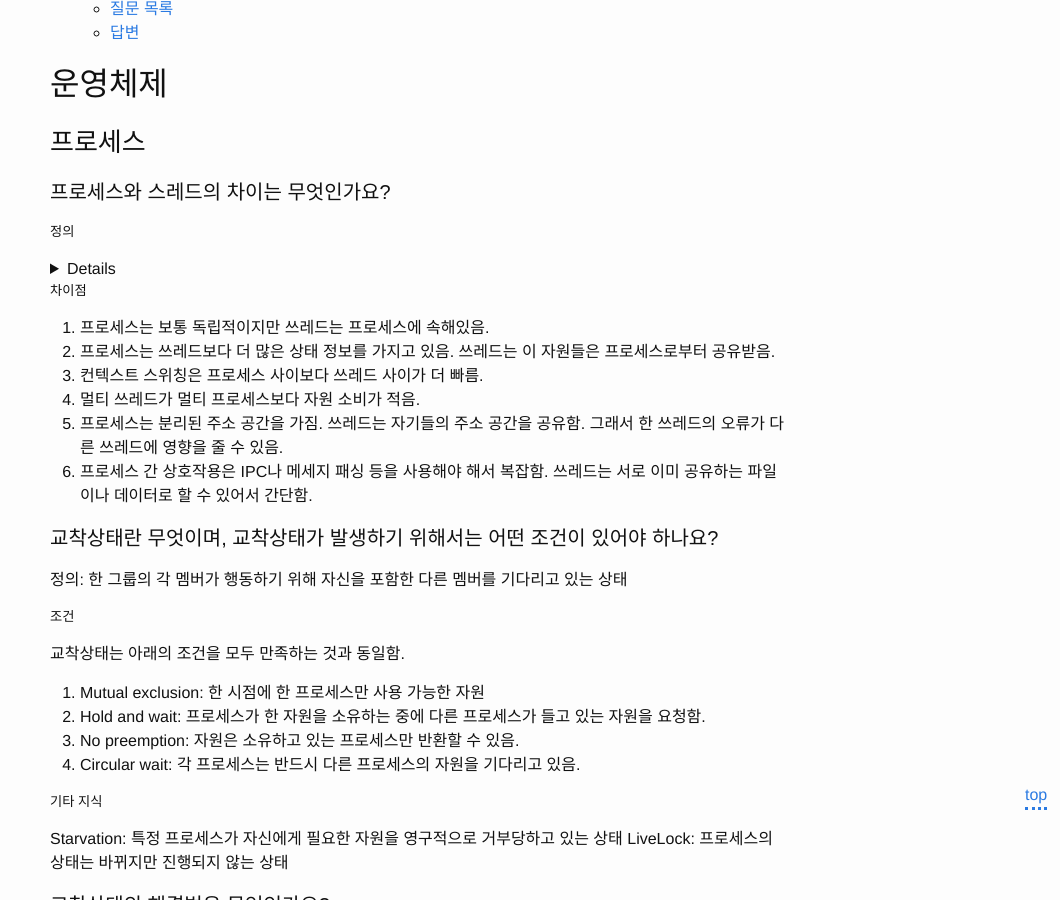
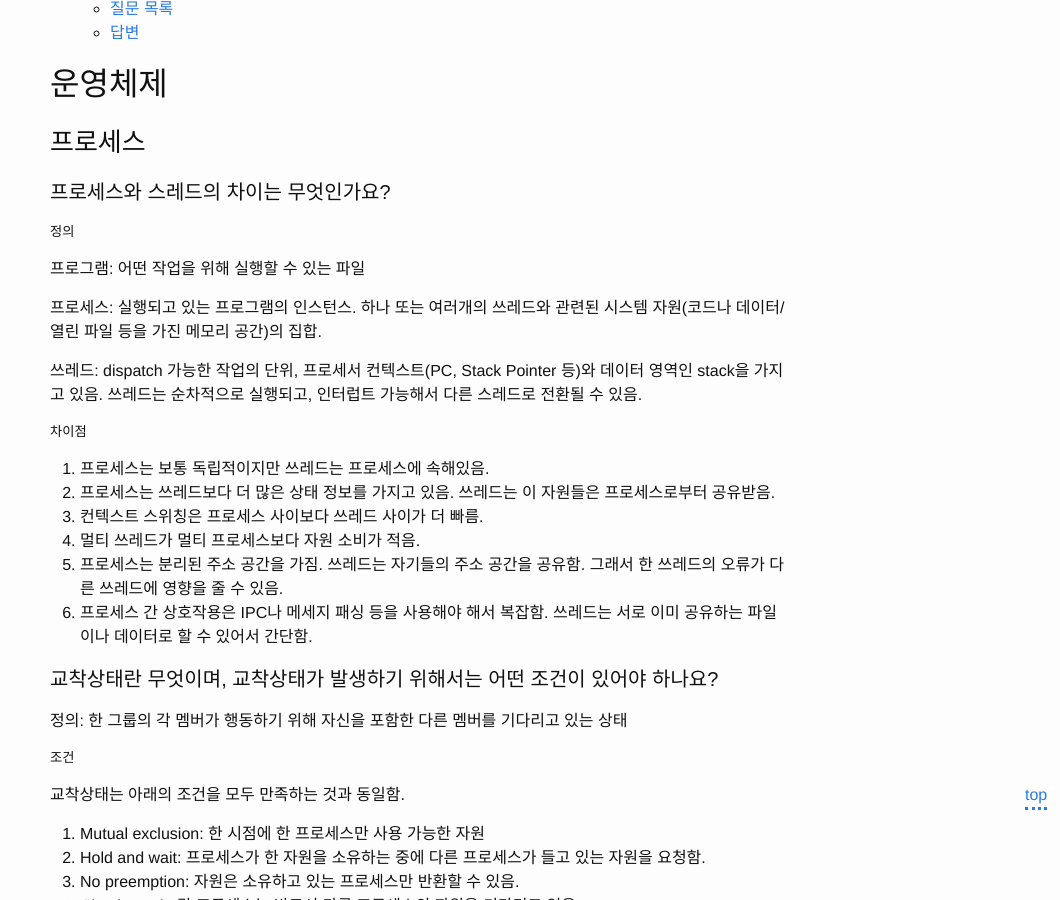
Before and after one commit to WraithKim/blog, a Jekyll site: the page built from _posts/2021-05-20-tech-interview-with-rage.md, in a window 1280 px wide and 900 px high, scrolled down 851 px. Shown: the whole window, without its empty margins (220-1280 px from the left). Built offline with Jekyll 4.4.1, drawn with Linux system fonts in a browser that asks for light colours.

```diff
--- a/_posts/2021-05-20-tech-interview-with-rage.md
+++ b/_posts/2021-05-20-tech-interview-with-rage.md
@@ -15,14 +15,11 @@ categories: tech-interview
 
 ##### 정의
 
-<details>
-    <summary>Click to expand</summary>
 프로그램: 어떤 작업을 위해 실행할 수 있는 파일
 
 프로세스: 실행되고 있는 프로그램의 인스턴스. 하나 또는 여러개의 쓰레드와 관련된 시스템 자원(코드나 데이터/열린 파일 등을 가진 메모리 공간)의 집합.
 
 쓰레드: dispatch 가능한 작업의 단위, 프로세서 컨텍스트(PC, Stack Pointer 등)와 데이터 영역인 stack을 가지고 있음. 쓰레드는 순차적으로 실행되고, 인터럽트 가능해서 다른 스레드로 전환될 수 있음.
-</details>
 
 ##### 차이점
 
```
